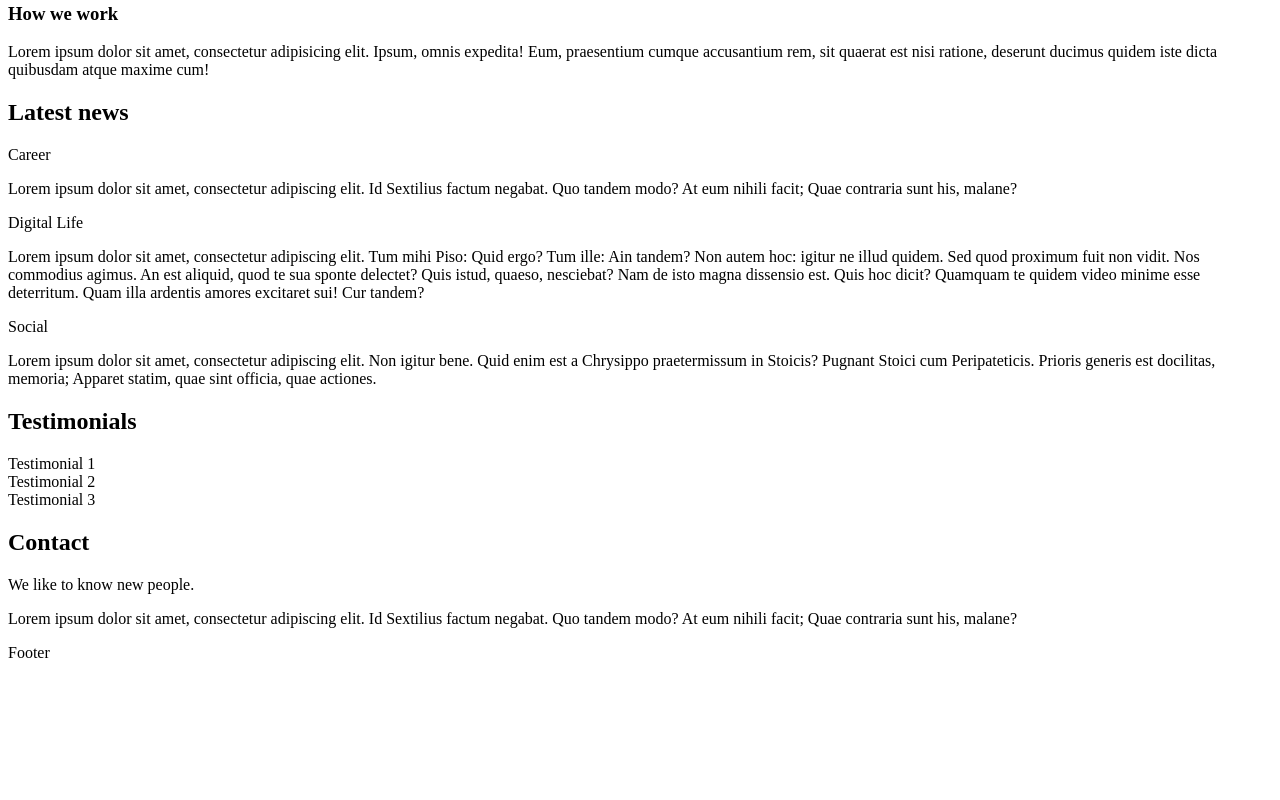
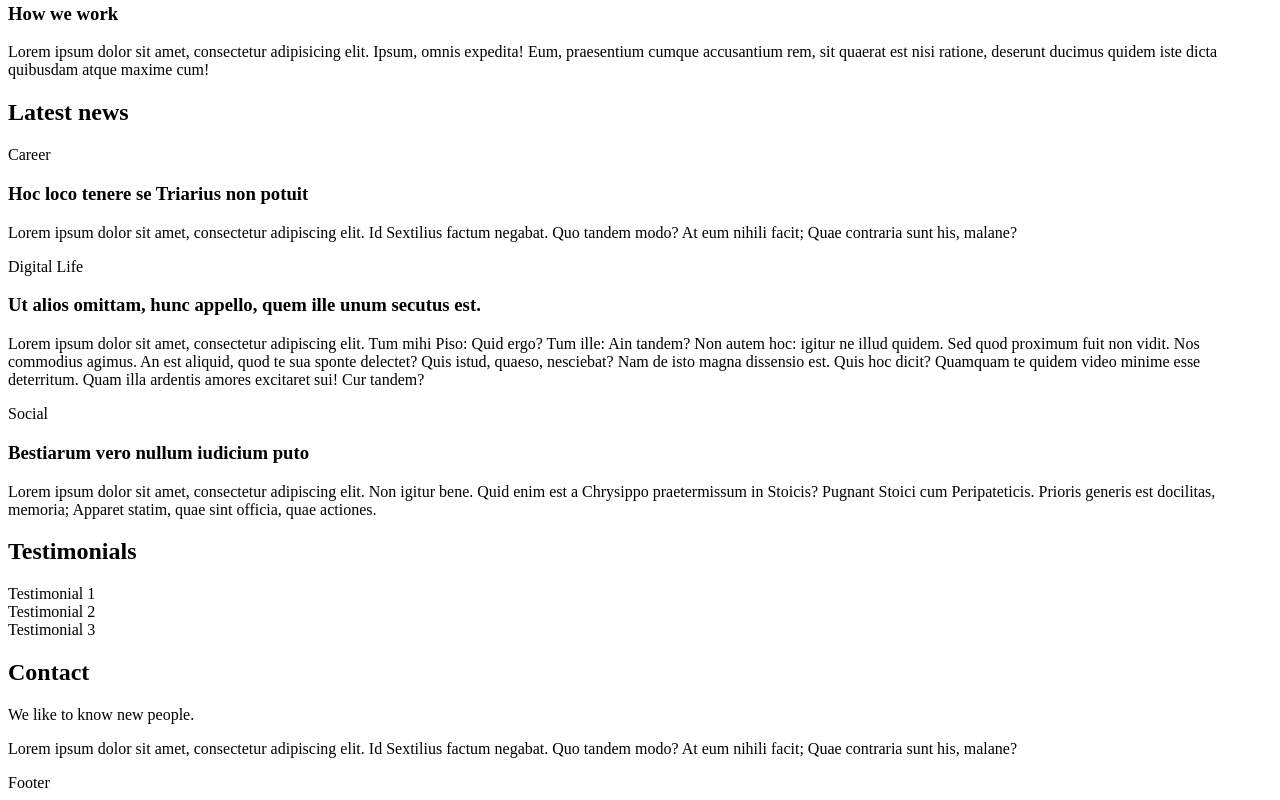
Before and after one commit to Augusyyy/holbertonschool-web_front_end, a plain HTML site: page html_advanced/12-index.html in a window 1280 px wide. Shown: the part 898-1698 px from the top of the page. Before the commit the page ends 1568 px from the top, so only its background shows below. Drawn offline with Linux system fonts and the light colour scheme.

Commit message:
12 fixed

```diff
--- a/html_advanced/12-index.html
+++ b/html_advanced/12-index.html
@@ -54,14 +54,17 @@
             <h2>Latest news</h2>
             <article>
                 <p>Career</p>
+                <h3>Hoc loco tenere se Triarius non potuit</h3>
                 <p>Lorem ipsum dolor sit amet, consectetur adipiscing elit. Id Sextilius factum negabat. Quo tandem modo? At eum nihili facit; Quae contraria sunt his, malane?</p>
             </article>
             <article>
                 <p>Digital Life</p>
+                <h3>Ut alios omittam, hunc appello, quem ille unum secutus est.</h3>
                 <p>Lorem ipsum dolor sit amet, consectetur adipiscing elit. Tum mihi Piso: Quid ergo? Tum ille: Ain tandem? Non autem hoc: igitur ne illud quidem. Sed quod proximum fuit non vidit. Nos commodius agimus. An est aliquid, quod te sua sponte delectet? Quis istud, quaeso, nesciebat? Nam de isto magna dissensio est. Quis hoc dicit? Quamquam te quidem video minime esse deterritum. Quam illa ardentis amores excitaret sui! Cur tandem?</p>
             </article>
             <article>
                 <p>Social</p>
+                <h3>Bestiarum vero nullum iudicium puto</h3>
                 <p>Lorem ipsum dolor sit amet, consectetur adipiscing elit. Non igitur bene. Quid enim est a Chrysippo praetermissum in Stoicis? Pugnant Stoici cum Peripateticis. Prioris generis est docilitas, memoria; Apparet statim, quae sint officia, quae actiones.</p>
             </article>
         </section>
```
